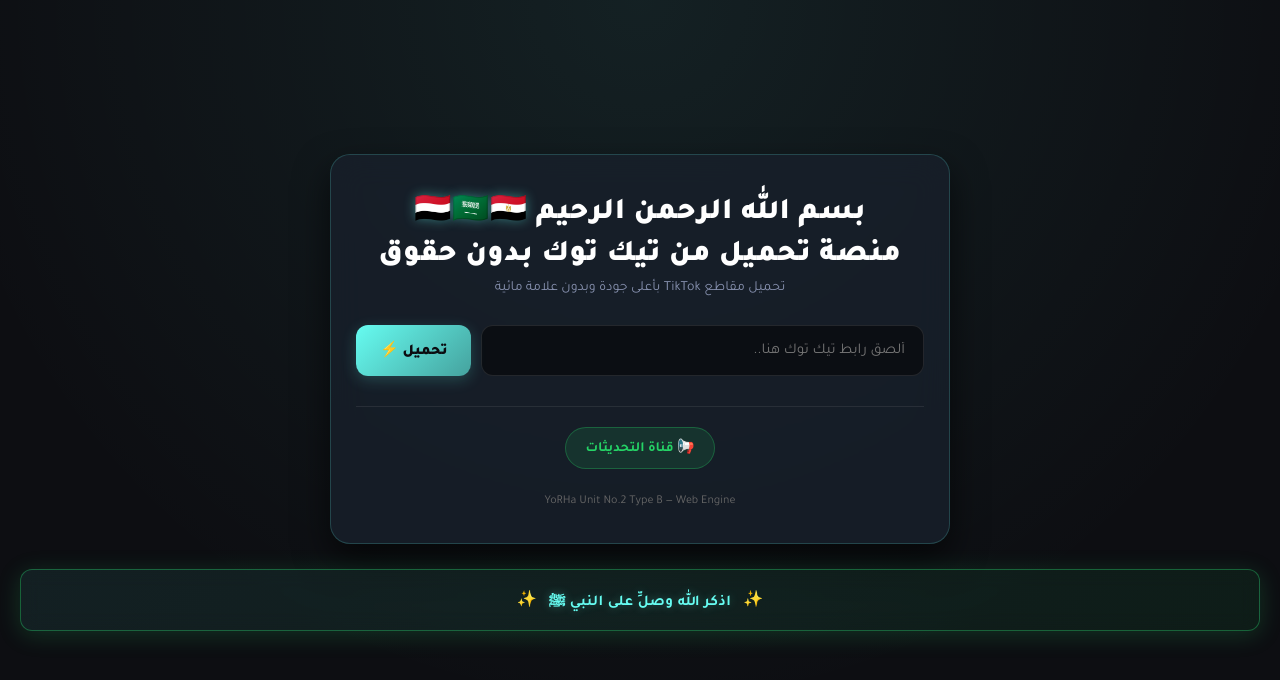
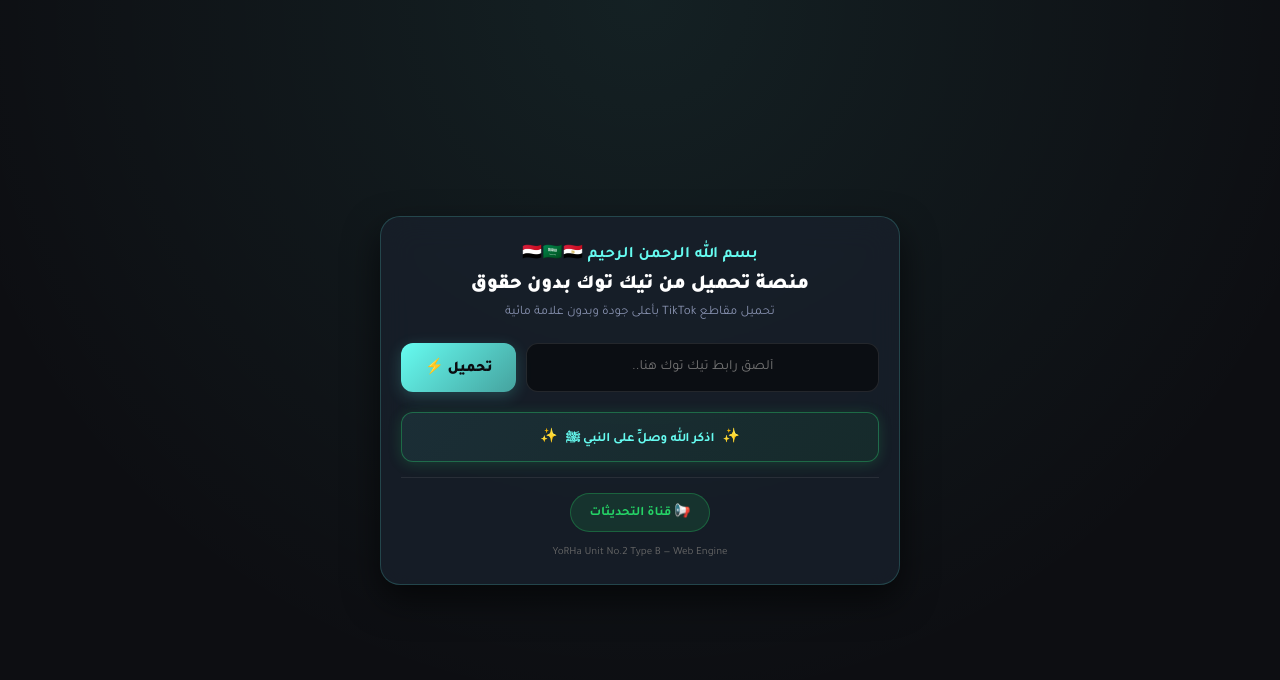
Before and after one commit to aljnwbshbl70-source/2b-downloadert, a website: page public/index.html in a window 1280 px wide. Drawn offline with Linux system fonts and the light colour scheme.

Commit message:
Update index.html

```diff
--- a/public/index.html
+++ b/public/index.html
@@ -3,7 +3,7 @@
 <head>
     <meta charset="UTF-8">
     <meta name="viewport" content="width=device-width, initial-scale=1.0">
-    <title>منصه تحميل من تيك توك بدون حقوق واعلى جوده</title>
+    <title>منصة تحميل من تيك توك بدون حقوق واعلى جودة</title>
     <link href="https://fonts.googleapis.com/css2?family=Tajawal:wght@400;500;700;900&display=swap" rel="stylesheet">
     <style>
         :root {
@@ -33,60 +33,71 @@
             flex-direction: column;
             align-items: center;
             justify-content: center;
-            padding: 20px;
+            padding: 15px;
         }
 
         .container {
             width: 100%;
-            max-width: 620px;
+            max-width: 520px;
             background: var(--card-bg);
             backdrop-filter: blur(16px);
             -webkit-backdrop-filter: blur(16px);
             border: 1px solid rgba(102, 252, 241, 0.18);
             border-radius: 20px;
-            padding: 35px 25px;
+            padding: 25px 20px;
             box-shadow: 0 15px 35px rgba(0, 0, 0, 0.6);
             text-align: center;
         }
 
         .header {
-            margin-bottom: 28px;
+            margin-bottom: 22px;
         }
 
-        .header h1 {
-            color: var(--white);
-            font-size: 30px;
-            font-weight: 900;
+        .bismillah {
+            font-size: 16px;
+            color: var(--accent-color);
+            font-weight: 700;
             margin-bottom: 6px;
             letter-spacing: 0.5px;
         }
 
-        .header h1 span {
-            color: var(--accent-color);
-            text-shadow: 0 0 12px rgba(102, 252, 241, 0.4);
+        .main-title {
+            color: var(--white);
+            font-size: 20px;
+            font-weight: 900;
+            line-height: 1.4;
+            margin-bottom: 6px;
         }
 
-        .header p {
-            font-size: 14px;
+        .sub-title {
+            font-size: 13px;
             color: #8892b0;
         }
 
         .input-box {
             display: flex;
+            flex-direction: column;
             gap: 10px;
             margin-bottom: 20px;
         }
 
+        @media (min-width: 480px) {
+            .input-box {
+                flex-direction: row;
+            }
+        }
+
         .input-box input {
             flex: 1;
-            padding: 15px 18px;
+            padding: 14px 16px;
             border-radius: 12px;
             border: 1px solid rgba(255, 255, 255, 0.1);
             background-color: rgba(11, 12, 16, 0.8);
             color: var(--white);
-            font-size: 15px;
+            font-size: 14px;
             outline: none;
             transition: all 0.3s ease;
+            text-align: center;
         }
 
         .input-box input:focus {
@@ -95,7 +106,7 @@
         }
 
         .btn-download {
-            padding: 15px 24px;
+            padding: 14px 24px;
             border: none;
             border-radius: 12px;
             background: linear-gradient(135deg, var(--accent-color), var(--accent-dark));
@@ -105,6 +116,7 @@
             cursor: pointer;
             transition: all 0.2s ease;
             box-shadow: 0 4px 15px rgba(102, 252, 241, 0.2);
+            white-space: nowrap;
         }
 
         .btn-download:hover {
@@ -118,8 +130,8 @@
         }
 
         .spinner {
-            width: 42px;
-            height: 42px;
+            width: 38px;
+            height: 38px;
             border: 4px solid rgba(102, 252, 241, 0.1);
             border-top: 4px solid var(--accent-color);
             border-radius: 50%;
@@ -136,8 +148,8 @@
             display: none;
             background: rgba(17, 22, 29, 0.9);
             border-radius: 14px;
-            padding: 20px;
-            margin-top: 20px;
+            padding: 18px;
+            margin-top: 15px;
             border: 1px solid rgba(255, 255, 255, 0.08);
             text-align: right;
             animation: fadeIn 0.4s ease;
@@ -150,14 +162,14 @@
 
         .media-info {
             display: flex;
-            gap: 15px;
+            gap: 12px;
             align-items: center;
-            margin-bottom: 20px;
+            margin-bottom: 15px;
         }
 
         .media-info img {
-            width: 75px;
-            height: 75px;
+            width: 65px;
+            height: 65px;
             object-fit: cover;
             border-radius: 10px;
             border: 1px solid var(--accent-dark);
@@ -165,7 +177,7 @@
 
         .media-details h3 {
             color: var(--white);
-            font-size: 15px;
+            font-size: 14px;
             line-height: 1.4;
             margin-bottom: 4px;
             display: -webkit-box;
@@ -175,25 +187,30 @@
         }
 
         .media-details p {
-            font-size: 13px;
+            font-size: 12px;
             color: var(--accent-color);
         }
 
         .download-actions {
             display: flex;
-            flex-wrap: wrap;
-            gap: 10px;
+            flex-direction: column;
+            gap: 8px;
+        }
+
+        @media (min-width: 400px) {
+            .download-actions {
+                flex-direction: row;
+            }
         }
 
         .btn-action {
             flex: 1;
-            min-width: 140px;
-            padding: 12px;
+            padding: 11px;
             text-align: center;
             border-radius: 10px;
             text-decoration: none;
             font-weight: 700;
-            font-size: 14px;
+            font-size: 13px;
             transition: opacity 0.2s;
         }
 
@@ -220,18 +237,52 @@
             padding: 12px;
             border-radius: 10px;
             margin-top: 15px;
+            font-size: 13px;
+        }
+
+        /* بنر الذكر بداخل الكرت */
+        .dhikr-banner {
+            margin: 20px 0 15px 0;
+            padding: 10px 15px;
+            background: linear-gradient(135deg, rgba(102, 252, 241, 0.08), rgba(37, 211, 102, 0.08));
+            border: 1px solid rgba(102, 252, 241, 0.25);
+            border-radius: 12px;
+            display: flex;
+            align-items: center;
+            justify-content: center;
+            gap: 8px;
+            animation: bannerGlow 4s ease-in-out infinite alternate;
+        }
+
+        .dhikr-text {
+            color: #66fcf1;
+            font-size: 13px;
+            font-weight: 700;
+        }
+
+        .dhikr-icon {
             font-size: 14px;
+        }
+
+        @keyframes bannerGlow {
+            0% {
+                border-color: rgba(102, 252, 241, 0.2);
+                box-shadow: 0 2px 10px rgba(102, 252, 241, 0.1);
+            }
+            100% {
+                border-color: rgba(37, 211, 102, 0.4);
+                box-shadow: 0 2px 15px rgba(37, 211, 102, 0.2);
+            }
         }
 
         /* تصميم قسم قناة التحديثات */
         .channel-card {
-            margin-top: 30px;
-            padding-top: 20px;
+            padding-top: 15px;
             border-top: 1px solid rgba(255, 255, 255, 0.08);
             display: flex;
             flex-direction: column;
             align-items: center;
-            gap: 10px;
+            gap: 8px;
         }
 
         .channel-btn {
@@ -242,10 +293,10 @@
             background-color: rgba(37, 211, 102, 0.12);
             color: var(--whatsapp-green);
             border: 1px solid rgba(37, 211, 102, 0.3);
-            padding: 10px 20px;
+            padding: 9px 18px;
             border-radius: 50px;
             text-decoration: none;
-            font-size: 14px;
+            font-size: 13px;
             font-weight: 700;
             transition: all 0.3s ease;
         }
@@ -254,67 +305,23 @@
             background-color: var(--whatsapp-green);
             color: #0b0c10;
             box-shadow: 0 4px 15px rgba(37, 211, 102, 0.3);
-            transform: translateY(-2px);
         }
 
         footer {
-            margin-top: 15px;
-            font-size: 12px;
+            margin-top: 6px;
+            font-size: 11px;
             color: #666;
         }
-        /* تصميم بنر الذكر والصلاة على النبي */
-.dhikr-banner {
-    width: 100%;
-    margin: 25px 0 15px 0;
-    padding: 14px 20px;
-    background: linear-gradient(135deg, rgba(102, 252, 241, 0.08), rgba(37, 211, 102, 0.08));
-    border: 1px solid rgba(102, 252, 241, 0.25);
-    border-radius: 12px;
-    display: flex;
-    align-items: center;
-    justify-content: center;
-    gap: 12px;
-    box-shadow: 0 4px 20px rgba(0, 0, 0, 0.3);
-    backdrop-filter: blur(10px);
-    -webkit-backdrop-filter: blur(10px);
-    animation: bannerGlow 4s ease-in-out infinite alternate;
-}
-
-.dhikr-text {
-    color: #66fcf1;
-    font-size: 15px;
-    font-weight: 700;
-    letter-spacing: 0.5px;
-    text-shadow: 0 0 10px rgba(102, 252, 241, 0.3);
-}
-
-.dhikr-icon {
-    font-size: 16px;
-}
-
-/* تأثير نبض خفيف وبسيط للإضاءة */
-@keyframes bannerGlow {
-    0% {
-        border-color: rgba(102, 252, 241, 0.2);
-        box-shadow: 0 4px 15px rgba(102, 252, 241, 0.1);
-    }
-    100% {
-        border-color: rgba(37, 211, 102, 0.4);
-        box-shadow: 0 4px 25px rgba(37, 211, 102, 0.2);
-    }
-}
-
     </style>
 </head>
 <body>
 
     <div class="container">
         <div class="header">
-    <h1>بسم الله الرحمن الرحيم <span>🇾🇪🇸🇦🇪🇬</span></h1>
-    <h1>منصة تحميل من تيك توك بدون حقوق</h1>
-    <p>تحميل مقاطع TikTok بأعلى جودة وبدون علامة مائية</p>
-</div>
-
+            <div class="bismillah">بسم الله الرحمن الرحيم 🇾🇪🇸🇦🇪🇬</div>
+            <h1 class="main-title">منصة تحميل من تيك توك بدون حقوق</h1>
+            <p class="sub-title">تحميل مقاطع TikTok بأعلى جودة وبدون علامة مائية</p>
+        </div>
 
         <div class="input-box">
             <input type="text" id="videoUrl" placeholder="ألصق رابط تيك توك هنا..">
@@ -323,7 +330,7 @@
 
         <div class="loader" id="loader">
             <div class="spinner"></div>
-            <p>جاري استخراج رابط الفيديو بواسطة 2B Unit...</p>
+            <p style="font-size: 13px;">جاري استخراج رابط الفيديو بواسطة 2B Unit...</p>
         </div>
 
         <div class="error-msg" id="errorMsg"></div>
@@ -343,7 +350,14 @@
             </div>
         </div>
 
-        <!-- زر قناة التحديثات -->
+        <!-- بنر الذكر داخل الكرت -->
+        <div class="dhikr-banner">
+            <span class="dhikr-icon">✨</span>
+            <p class="dhikr-text">اذكر الله وصلِّ على النبي ﷺ</p>
+            <span class="dhikr-icon">✨</span>
+        </div>
+
+        <!-- زر قناة التحديثات والحقوق -->
         <div class="channel-card">
             <a href="https://whatsapp.com/channel/0029VbClAWDFXUuh4N1kdf2A" target="_blank" class="channel-btn">
                 📢 قناة التحديثات
@@ -353,12 +367,6 @@
             </footer>
         </div>
     </div>
-<!-- بنر الذكر والصلاة على النبي -->
-<div class="dhikr-banner">
-    <span class="dhikr-icon">✨</span>
-    <p class="dhikr-text">اذكر الله وصلِّ على النبي ﷺ</p>
-    <span class="dhikr-icon">✨</span>
-</div>
 
     <script>
         async function processDownload() {
```
